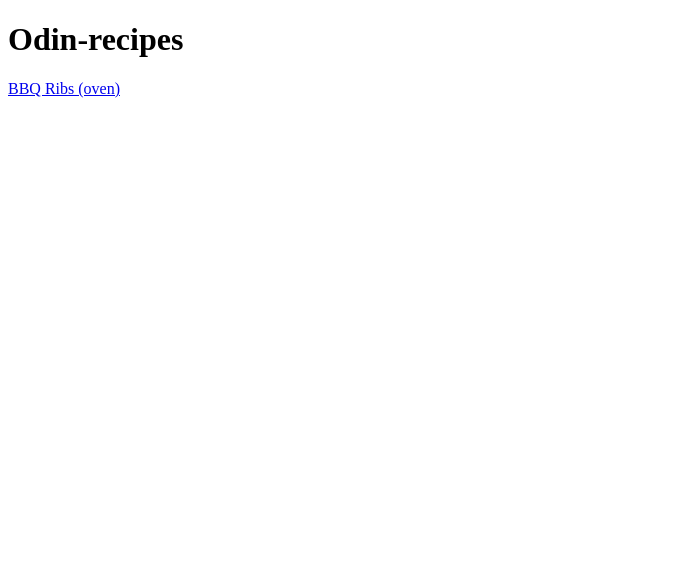
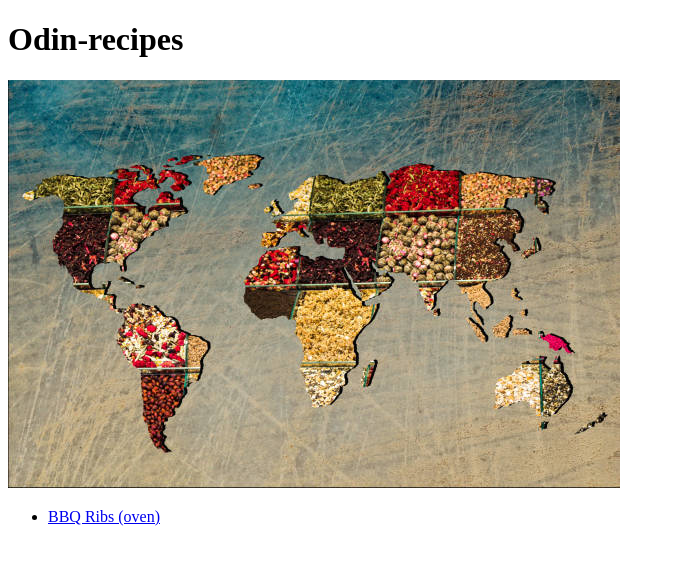
Before and after one commit to AdGiampic/odin-recipes, a plain HTML site: page index.html in a window 1280 px wide. Shown: the whole page, without its empty margins (0-675 px from the left). Drawn offline with Linux system fonts and the light colour scheme.

Commit message:
Added world image in images folder and edited index.html

```diff
--- a/index.html
+++ b/index.html
@@ -8,6 +8,9 @@
 </head>
 <body>
     <h1>Odin-recipes</h1>
-    <a href="recipes/bbq-ribs.html">BBQ Ribs (oven)</a>
+    <img src="images/world-food.jpg" alt ="image with ingredients world">
+    <ul>
+        <li><a href="recipes/bbq-ribs.html">BBQ Ribs (oven)</a></li>
+    </ul>
 </body>
 </html>
```
Also changed, not shown: images/world-food.jpg (added).
